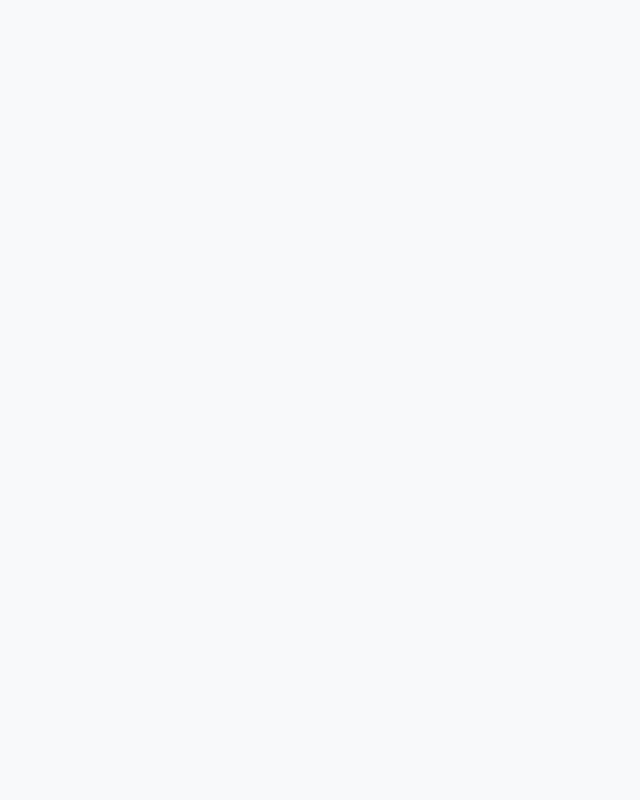
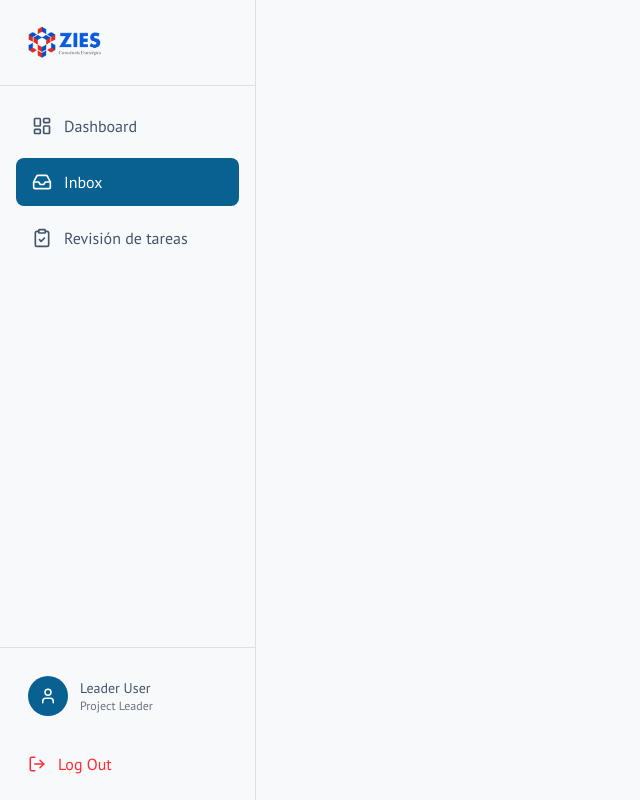
Before and after one commit to AvalosRubenn/Sistema-AdS, a React (Vite) app: page /inbox in a window 1280 px wide. Before the commit this address had no page. Shown: the whole page, without its empty margins (0-640 px from the left). Built offline with nearby package versions, Linux system fonts and the light colour scheme; a web font is replaced by a local one.

Commit message:
feat(inbox): pagina inbox añadida al router

```diff
--- a/src/App.tsx
+++ b/src/App.tsx
@@ -5,6 +5,7 @@ import AppLayout from "./Layouts/AppLayout";
 import Login from "./pages/Login";
 import DashboardLA from "./pages/DasboardLA";
 import RevisionDeTareas from "./pages/RevisionDeTareas";
+import Inbox from "./pages/Inbox";
 
 function App() {
   return (
@@ -28,6 +29,15 @@ function App() {
           </AppLayout>
         }
       />
+
+      <Route
+        path="/inbox"
+        element={
+          <AppLayout>
+            <Inbox />
+          </AppLayout>
+        }
+      />
     </Routes>
   );
 }
--- a/src/components/Sidebar.tsx
+++ b/src/components/Sidebar.tsx
@@ -11,16 +11,13 @@ import { NavLink } from "react-router-dom";
 function Sidebar() {
   return (
     <aside className="flex min-h-screen w-64 flex-col border-r border-border bg-background">
-      {/* Logo */}
       <div className="border-b border-border px-6 py-5">
         <img src="/logo.png" alt="Zies logo" className="w-20" />
       </div>
 
-      {/* Navigation */}
       <nav className="flex flex-1 flex-col gap-2 p-4">
-        {/* DASHBOARD */}
         <NavLink
-          to="/"
+          to="/dashboardLA"
           className={({ isActive }) =>
             `
               flex items-center gap-3
@@ -40,23 +37,26 @@ function Sidebar() {
           <span className="font-medium">Dashboard</span>
         </NavLink>
 
-        {/* INBOX */}
-        <button
-          className="
-            flex items-center gap-3
-            rounded-lg
-            px-4 py-3
-            text-foreground
-            transition-colors
-            hover:bg-accent
-          "
+        <NavLink
+          to="/inbox"
+          className={({ isActive }) =>
+            `
+              flex items-center gap-3
+              rounded-lg
+              px-4 py-3
+              transition-colors
+              ${
+                isActive
+                  ? "bg-zies-azul-2 text-white"
+                  : "text-foreground hover:bg-accent"
+              }
+            `
+          }
         >
           <Inbox size={20} />
+          <span className="font-medium">Inbox</span>
+        </NavLink>
 
-          <span className="font-medium">Inbox</span>
-        </button>
-
-        {/* TASKS */}
         <NavLink
           to="/revision-tareas"
           className={({ isActive }) =>
@@ -79,9 +79,7 @@ function Sidebar() {
         </NavLink>
       </nav>
 
-      {/* Footer */}
       <div className="border-t border-border p-4">
-        {/* User */}
         <div className="mb-4 flex items-center gap-3 rounded-lg p-3">
           <div className="flex h-10 w-10 items-center justify-center rounded-full bg-zies-azul-2 text-white">
             <User size={18} />
--- /dev/null
+++ b/src/pages/Inbox.tsx
@@ -0,0 +1,5 @@
+function Inbox() {
+  return <div></div>;
+}
+
+export default Inbox;
```
